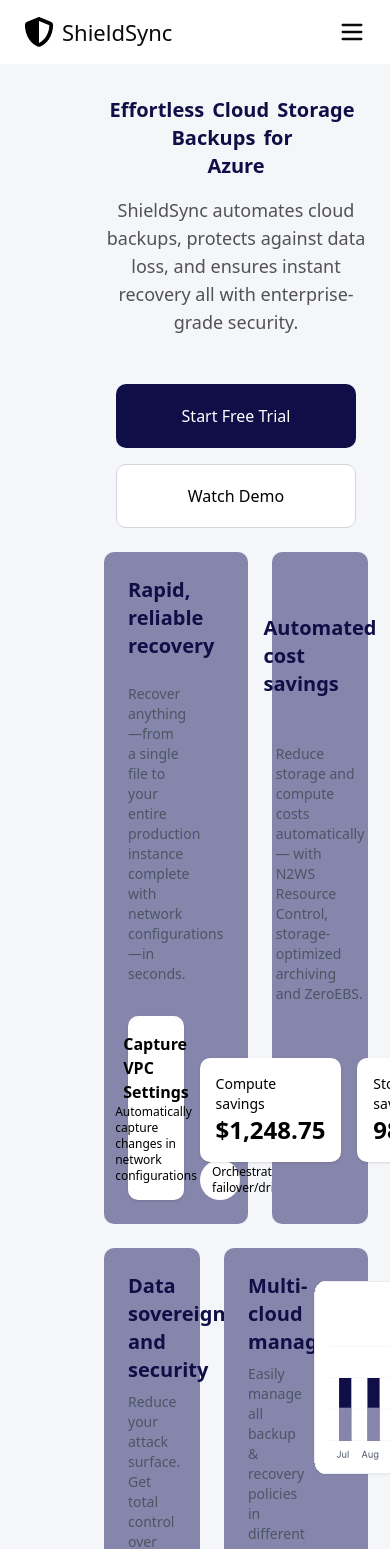
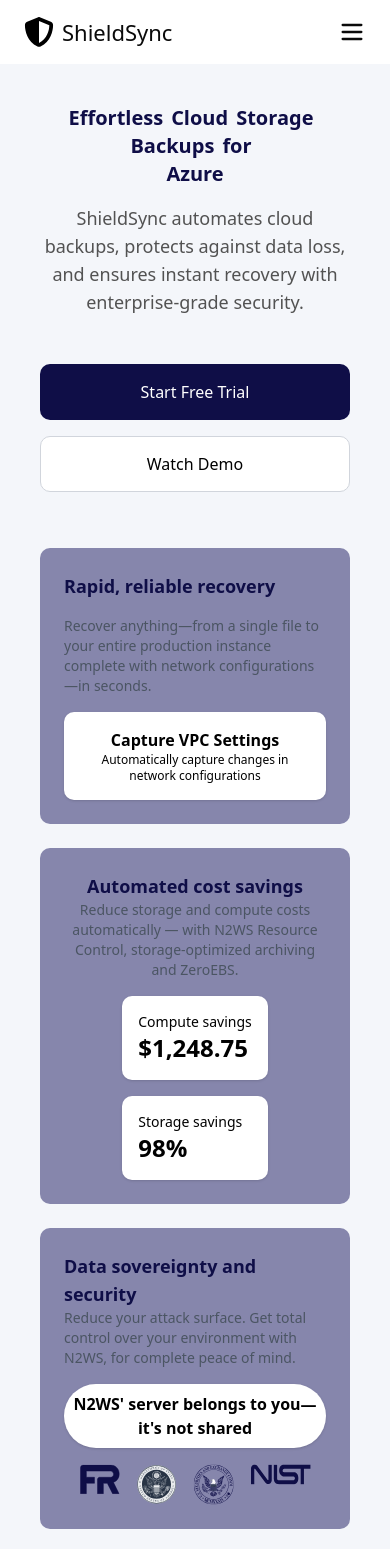
Before and after one commit to diptanshu1044/ShieldSync, a Next.js app: page / in a window 390 px wide. Shown: the top 1549 px of the page. Built offline with nearby package versions, Linux system fonts and the light colour scheme.

Commit message:
feat: Add responsiveness to the Hero section

```diff
--- a/components/HeroSection.tsx
+++ b/components/HeroSection.tsx
@@ -6,10 +6,10 @@
 
 export const HeroSection = () => {
   return (
-    <main className="bg-[#F4F6FA]  flex">
-      <div className="mt-8 mx-20  w-full">
-        <div className="px-4">
-          <h1 className="relative z-10 mx-auto max-w-4xl text-center text-xl font-bold text-[#0F0E47] md:text-3xl lg:text-5xl dark:text-slate-300">
+    <main className="bg-[#F4F6FA] flex justify-center px-6 sm:px-12 lg:px-20 py-10">
+      <div className="w-full max-w-7xl">
+        <div className="px-4 text-center">
+          <h1 className="relative z-10 mx-auto max-w-4xl text-xl font-bold text-[#0F0E47] sm:text-3xl lg:text-5xl dark:text-slate-300">
             {"Effortless Cloud Storage Backups for"
               .split(" ")
               .map((word, index) => (
@@ -20,59 +20,47 @@
             <br />
             <span>Azure</span>
           </h1>
-          <p className="relative z-10 mx-auto max-w-xl py-4 text-center text-lg font-normal text-neutral-600 dark:text-neutral-400">
+          <p className="relative z-10 mx-auto max-w-xl py-4 text-lg font-normal text-neutral-600 dark:text-neutral-400">
             ShieldSync automates cloud backups, protects against data loss, and
-            ensures instant recovery all with enterprise-grade security.
+            ensures instant recovery with enterprise-grade security.
           </p>
           <div className="relative z-10 mt-8 flex flex-wrap items-center justify-center gap-4">
-            <button className="w-60 transform rounded-lg h-16 px-6 py-2 font-medium text-white transition-all duration-300 hover:-translate-y-0.5 bg-[#0F0E47] ">
+            <button className="w-full sm:w-60 h-14 rounded-lg px-6 py-2 font-medium text-white bg-[#0F0E47] transition-all duration-300 hover:-translate-y-0.5">
               Start Free Trial
             </button>
-            <button className="w-60 transform rounded-lg h-16 border border-gray-300 bg-white px-6 py-2 font-medium text-black transition-all duration-300 hover:-translate-y-0.5 hover:bg-gray-100 dark:border-gray-700 dark:bg-black dark:text-white dark:hover:bg-gray-900">
+            <button className="w-full sm:w-60 h-14 rounded-lg border border-gray-300 bg-white px-6 py-2 font-medium text-black transition-all duration-300 hover:-translate-y-0.5 hover:bg-gray-100 dark:border-gray-700 dark:bg-black dark:text-white dark:hover:bg-gray-900">
               Watch Demo
             </button>
           </div>
         </div>
 
-        {/* grid */}
-        <div>
-          <div className="grid grid-cols-12 gap-6 p-6 max-w-6xl mx-auto">
-            <div className="bg-[#8686AC] text-white p-6 rounded-lg relative col-span-7 flex gap-4">
-              <div className="flex flex-col gap-4 w-7/12">
-                <h3 className="text-xl font-bold text-[#0F0E47]">
+        {/* Grid Section */}
+        <div className="mt-10 grid grid-cols-1 sm:grid-cols-12 gap-6 p-4 max-w-6xl mx-auto">
+          <div className="bg-[#8686AC] text-white p-6 rounded-lg relative sm:col-span-7 flex flex-col gap-4">
+            <h3 className="text-lg sm:text-xl font-bold text-[#0F0E47]">
               Rapid, reliable recovery
             </h3>
-                <p className="mt-2 text-sm text-[#4B5563]">
+            <p className="text-sm text-[#4B5563]">
               Recover anything—from a single file to your entire production
               instance complete with network configurations—in seconds.
             </p>
-                <div className="mt-4 p-4 bg-white text-black rounded-lg shadow flex items-center flex-col">
+            <div className="p-4 bg-white text-black rounded-lg shadow flex flex-col items-center">
               <p className="font-semibold">Capture VPC Settings</p>
-                  <p className="text-xs">
+              <p className="text-xs text-center">
                 Automatically capture changes in network configurations
               </p>
             </div>
           </div>
-              <div className="mt-2 flex gap-2 flex-col w-5/12">
-                <div className="w-20 h-20 grow"></div>
-                <span className="bg-white text-black px-3 py-1 rounded-full text-xs text-center">
-                  DR of encrypted resources
-                </span>
-                <span className="bg-white text-black px-3 py-1 rounded-full text-xs text-center">
-                  Orchestrated failover/drills
-                </span>
-              </div>
-            </div>
 
-            <div className="bg-[#8686AC] text-white p-6 rounded-lg relative col-span-5 flex items-center justify-evenly flex-col">
-              <h3 className="text-xl font-bold text-[#0F0E47]">
+          <div className="bg-[#8686AC] text-white p-6 rounded-lg relative sm:col-span-5 flex flex-col items-center">
+            <h3 className="text-lg sm:text-xl font-bold text-[#0F0E47]">
               Automated cost savings
             </h3>
-              <p className="mt-2 text-sm text-[#4B5563]">
+            <p className="text-sm text-[#4B5563] text-center">
               Reduce storage and compute costs automatically — with N2WS
               Resource Control, storage-optimized archiving and ZeroEBS.
             </p>
-              <div className="mt-4 flex gap-4">
+            <div className="mt-4 flex flex-col sm:flex-row gap-4">
               <div className="bg-white text-black p-4 rounded-lg shadow">
                 <p className="text-sm">Compute savings</p>
                 <p className="text-2xl font-bold">$1,248.75</p>
@@ -84,20 +72,20 @@
             </div>
           </div>
 
-            <div className="bg-[#8686AC] text-white p-6 rounded-lg relative col-span-5">
-              <h3 className="text-xl font-bold text-[#0F0E47]">
+          <div className="bg-[#8686AC] text-white p-6 rounded-lg relative sm:col-span-5">
+            <h3 className="text-lg sm:text-xl font-bold text-[#0F0E47]">
               Data sovereignty and security
             </h3>
-              <p className="mt-2 text-sm text-[#4B5563]">
+            <p className="text-sm text-[#4B5563]">
               Reduce your attack surface. Get total control over your
               environment with N2WS, for complete peace of mind.
             </p>
-              <div className="mt-4 p-1 bg-white text-black rounded-full shadow">
-                <p className="font-semibold text-center">
+            <div className="mt-4 p-2 bg-white text-black rounded-full shadow text-center">
+              <p className="font-semibold">
                 N2WS' server belongs to you—it's not shared
               </p>
             </div>
-              <div className="mt-4 flex justify-between items-center">
+            <div className="mt-4 flex justify-center sm:justify-between gap-4">
               <Logo1 />
               <Logo2 />
               <Logo3 />
@@ -105,16 +93,16 @@
             </div>
           </div>
 
-            <div className="bg-[#8686AC] text-white p-6 rounded-lg relative col-span-7 flex gap-2 flex-row">
-              <div className="w-7/12">
-                <h3 className="text-xl font-bold text-[#0F0E47]">
+          <div className="bg-[#8686AC] text-white p-6 rounded-lg relative sm:col-span-7 flex flex-col sm:flex-row gap-4">
+            <div className="w-full sm:w-7/12">
+              <h3 className="text-lg sm:text-xl font-bold text-[#0F0E47]">
                 Multi-cloud management
               </h3>
-                <p className="mt-2 text-sm text-[#4B5563]">
+              <p className="text-sm text-[#4B5563]">
                 Easily manage all backup & recovery policies in different
                 accounts, regions, and clouds—in one console.
               </p>
-                <div className="mt-4 flex gap-2 flex-col">
+              <div className="mt-4 flex flex-wrap gap-2">
                 <span className="bg-white text-black px-3 py-1 rounded-full text-xs">
                   Built for easy multi-tenancy
                 </span>
@@ -123,10 +111,8 @@
                 </span>
               </div>
             </div>
-
-              <div className="grow">
+            <div className="w-full sm:w-5/12 flex justify-center">
               <ChartLogo />
-              </div>
             </div>
           </div>
         </div>
```
Lines whose indentation alone changed are shown as unchanged.
